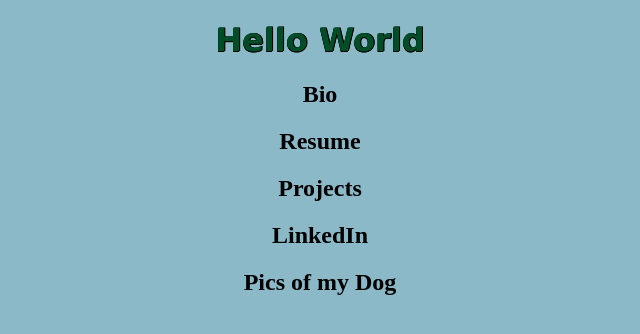
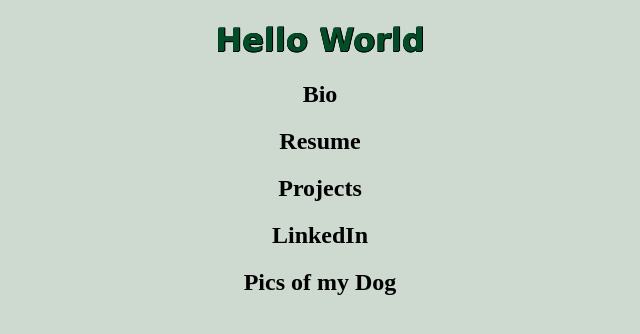
Before and after one commit to Joshuasfuller/joshuasfuller.github.io, a plain HTML site: page index.html in a window 1280 px wide. Shown: the whole page, without its empty margins (320-960 px from the left). Drawn offline with Linux system fonts and the light colour scheme.

Commit message:
Updated Background color

```diff
--- a/styles.css
+++ b/styles.css
@@ -1,5 +1,5 @@
 body{
-	background-color: #8BB9C7;
+	background-color: #CED9CF;
 }
 h1{
 	color: #004D27;
```
